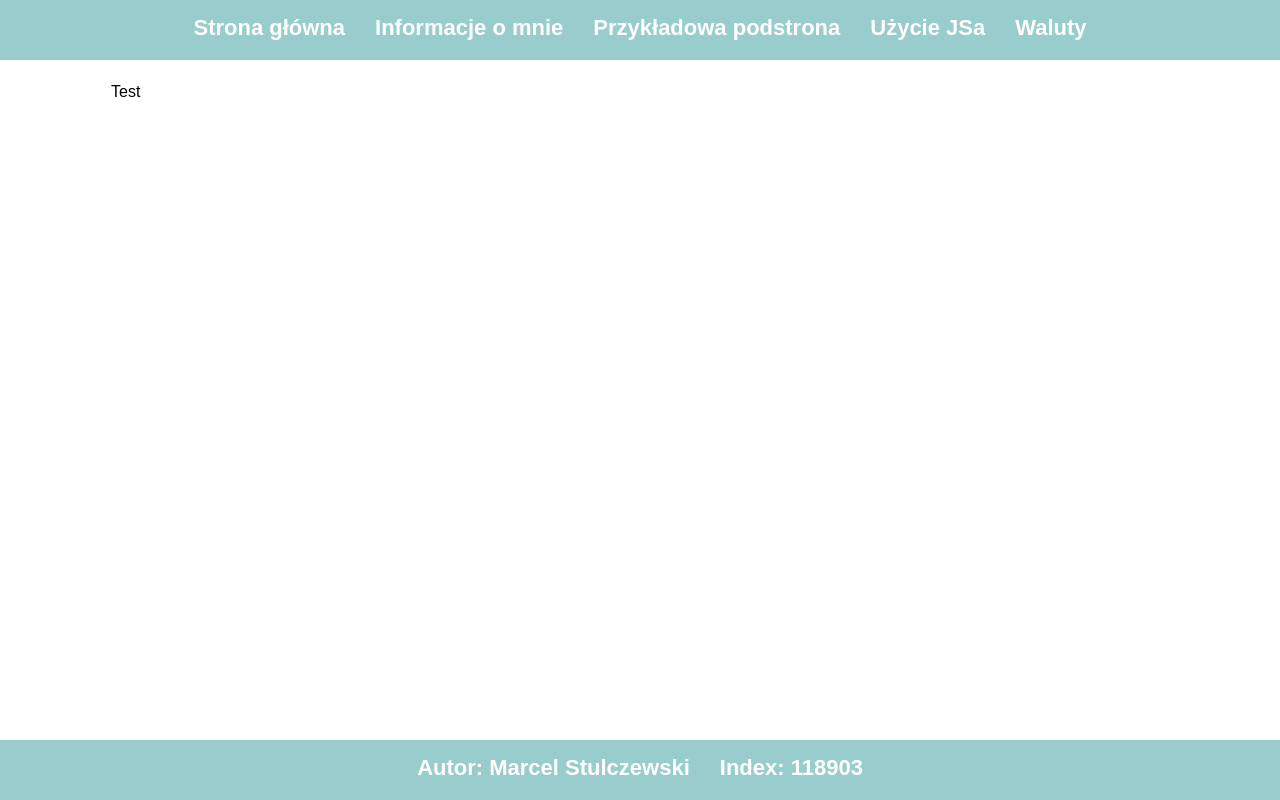
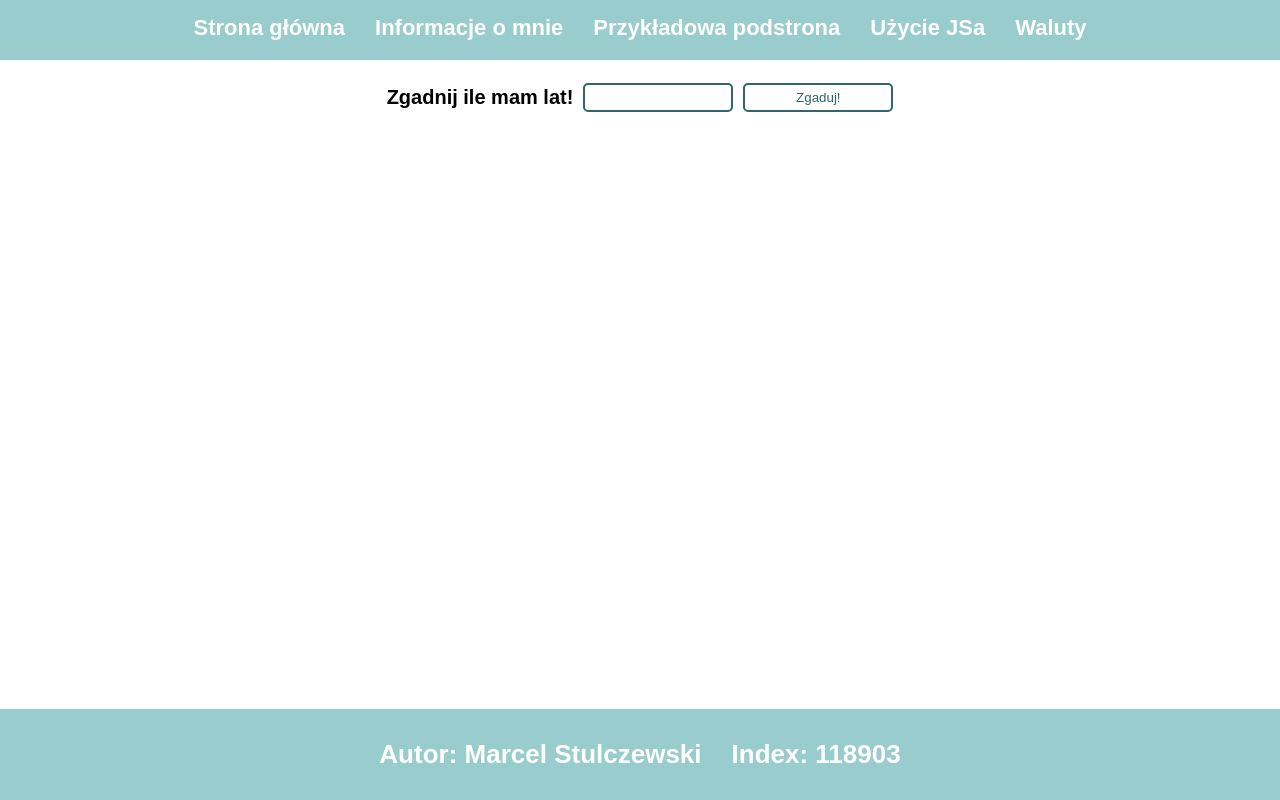
Before and after one commit to Marcel10S/SAN-ZALICZENIE-TECHNOLOGIE, a React app: page /test in a window 1280 px wide. Built offline with nearby package versions, Linux system fonts and the light colour scheme.

Commit message:
add default content + add basic js script to page

```diff
--- a/public/index.html
+++ b/public/index.html
@@ -2,6 +2,7 @@
 <html lang="pl">
   <head>
     <meta charset="utf-8" />
+    <meta name="viewport" content="width=device-width, initial-scale=1, maximum-scale=0.7, shrink-to-fit=no" />
     <title>Marcel Stulczewski</title>
   </head>
   <body>
--- /dev/null
+++ b/src/feature/Test/index.css
@@ -0,0 +1,37 @@
+.test-page {
+    width: 100%;
+}
+.test-page__container {
+    display: flex;
+    justify-content: center;
+    align-items: center;
+    flex-wrap: wrap;
+    gap: 10px;
+}
+.test-page__container__input {
+    width: 150px;
+    padding: 5px 8px;
+    border: 2px #336666 solid;
+    border-radius: 5px;
+    outline: none;
+}
+.test-page__container__text {
+    font-size: 20px;
+    font-weight: bolder;
+}
+.test-page__container__button {
+    width: 150px;
+    padding: 5px 8px;
+    border: 2px #336666 solid;
+    border-radius: 5px;
+    color: #336666;
+    background: #FFF;
+}
+.test-page__info {
+    display: flex;
+    justify-content: center;
+    padding-top: 60px;
+    font-size: 20px;
+    font-weight: bolder;
+    color: #336666;
+}
--- /dev/null
+++ b/src/feature/Test/index.js
@@ -0,0 +1,45 @@
+import React, {useState} from "react";
+import "./index.css";
+
+const myAge = 22;
+
+export default function Test() {
+  const [guessMessage, setGuessMessage] = useState(null);
+
+  const handleAgeGuessSubmit = (event) => {
+    event.preventDefault();
+    const form = new FormData(event.target);
+    const data = Object.fromEntries(form.entries());
+
+    if (!data.myAge) {
+      setGuessMessage("Musisz podać liczbę z zakresu od 1 do 99");
+      return;
+    }
+
+    if (parseInt(data.myAge) === myAge) {
+      setGuessMessage("Brawo zgadłeś ile mam lat. Jesteś super!");
+      return;
+    }
+    if (parseInt(data.myAge) === 69) {
+      setGuessMessage("Ty śmieszku hehe");
+      return;
+    }
+
+    setGuessMessage(`Niestety mój wiek to nie jest: ${data.myAge}`)
+  };
+
+  return (
+    <>
+      <div className="test-page">
+        <form className="test-page__container" onSubmit={handleAgeGuessSubmit}>
+          <div className="test-page__container__text">Zgadnij ile mam lat!</div>
+          <input className="test-page__container__input" type="number" name="myAge" min={1} max={99} />
+          <button className="test-page__container__button" type="submit">Zgaduj!</button>
+        </form>
+      </div>
+      {!!guessMessage && (
+        <div className="test-page__info">{guessMessage}</div>
+      )}
+    </>
+  );
+}
--- a/src/pages/Home.js
+++ b/src/pages/Home.js
@@ -4,7 +4,10 @@ import Theme from "../theme";
 export default function Home() {
   return (
     <Theme>
-      <div>Home</div>
+      <h1>Strona na zaliczenie przedmiotu Technologie internetowe</h1>
+      <h3>Wykonana przez: Marcel Stulczewski</h3>
+      <h3>Numer indexu: 118903</h3>
+      <h3>W technologi: React sss </h3>
     </Theme>
   );
 }
--- a/src/pages/Test.js
+++ b/src/pages/Test.js
@@ -1,10 +1,10 @@
-import React from "react";
 import Theme from "../theme";
+import TestPage from "./../feature/Test/index"
 
 export default function Test() {
   return (
     <Theme>
-      <div>Test</div>
+      <TestPage />
     </Theme>
   );
 }
--- a/src/theme/Header.js
+++ b/src/theme/Header.js
@@ -17,13 +17,13 @@ export default function Header() {
 
   return (
     <>
-      <header className="header" ref={header}>
+      <div className="header" ref={header}>
         <div className="header__routes-container">
           {Object.keys(routeList).map((routeKey) => {
             return <a className="header__routes-container__route" href={routeList[routeKey].path}>{routeList[routeKey].label}</a>
           })}
         </div>
-      </header>
+      </div>
       <div style={{ height: menuHeight }}></div>
     </>
   );
--- a/src/theme/index.css
+++ b/src/theme/index.css
@@ -1,9 +1,10 @@
 .theme__content-container {
+    overflow: auto;
     display: flex;
     justify-content: center;
 }
 .theme__content-container__content {
-    width: 1088px;
+    max-width: 1088px;
     padding: 15px;
 }
 
@@ -13,7 +14,7 @@
     left: 0;
     display: flex;
     justify-content: center;
-    width: 100vw;
+    width: 100%;
     min-height: 60px;
     background: #99CCCC;
 }
@@ -23,13 +24,13 @@
     align-items: center;
     gap: 30px;
     flex-wrap: wrap;
-    width: 1088px;
+    max-width: 1088px;
     height: 100%;
     padding: 15px;
 }
 .header__routes-container__route {
     font-weight: bolder;
-    font-size: 22px !important;
+    font-size: 22px;
     color: #FFF;
     text-underline: none;
     text-decoration: none;
@@ -45,7 +46,7 @@
     left: 0;
     display: flex;
     justify-content: center;
-    width: 100vw;
+    width: 100%;
     min-height: 60px;
     background: #99CCCC;
 }
@@ -55,13 +56,13 @@
     align-items: center;
     gap: 30px;
     flex-wrap: wrap;
-    width: 1088px;
+    max-width: 1088px;
     height: 100%;
-    padding: 15px;
+    padding: 30px;
 }
 .footer__content__row {
     font-weight: bolder;
-    font-size: 22px !important;
+    font-size: 26px;
     color: #FFF;
     text-underline: none;
     text-decoration: none;
```
